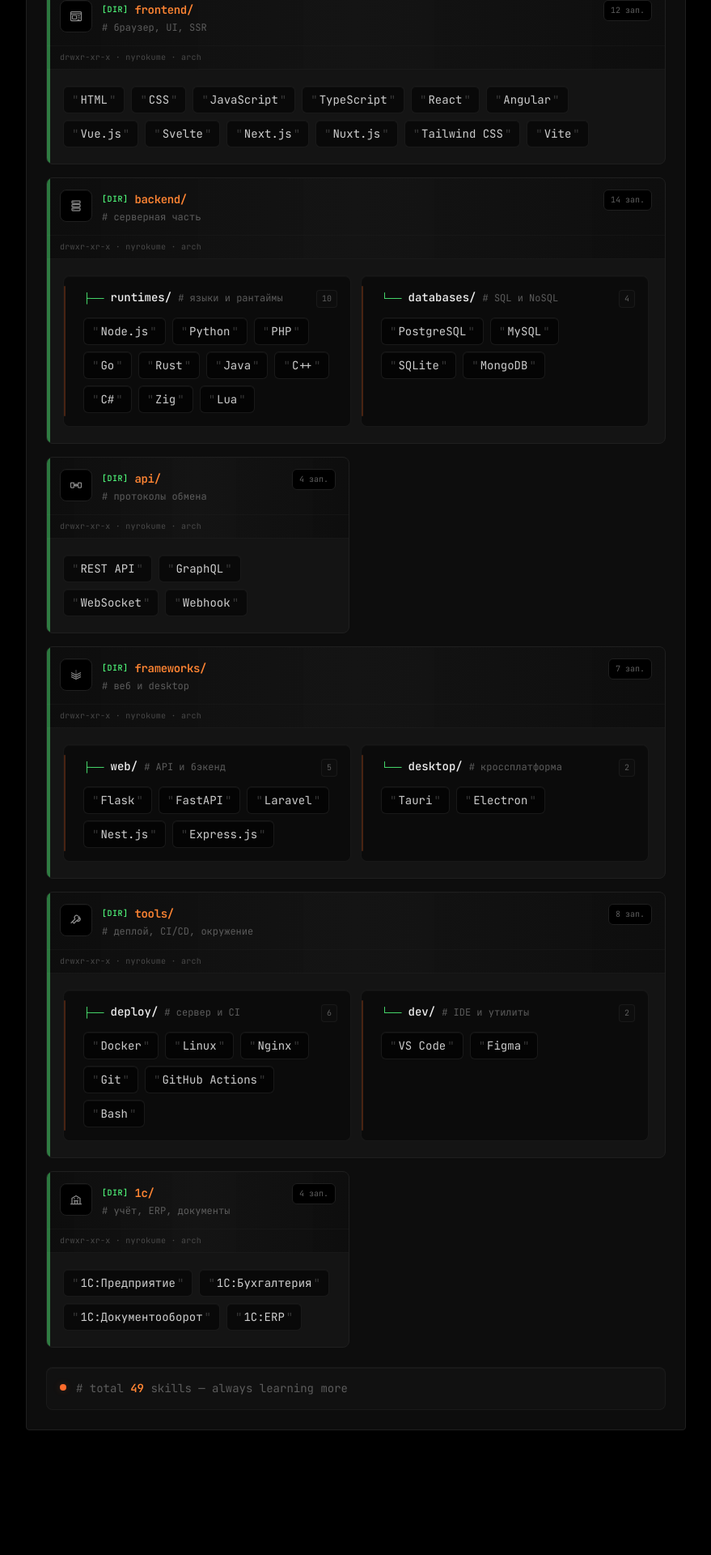
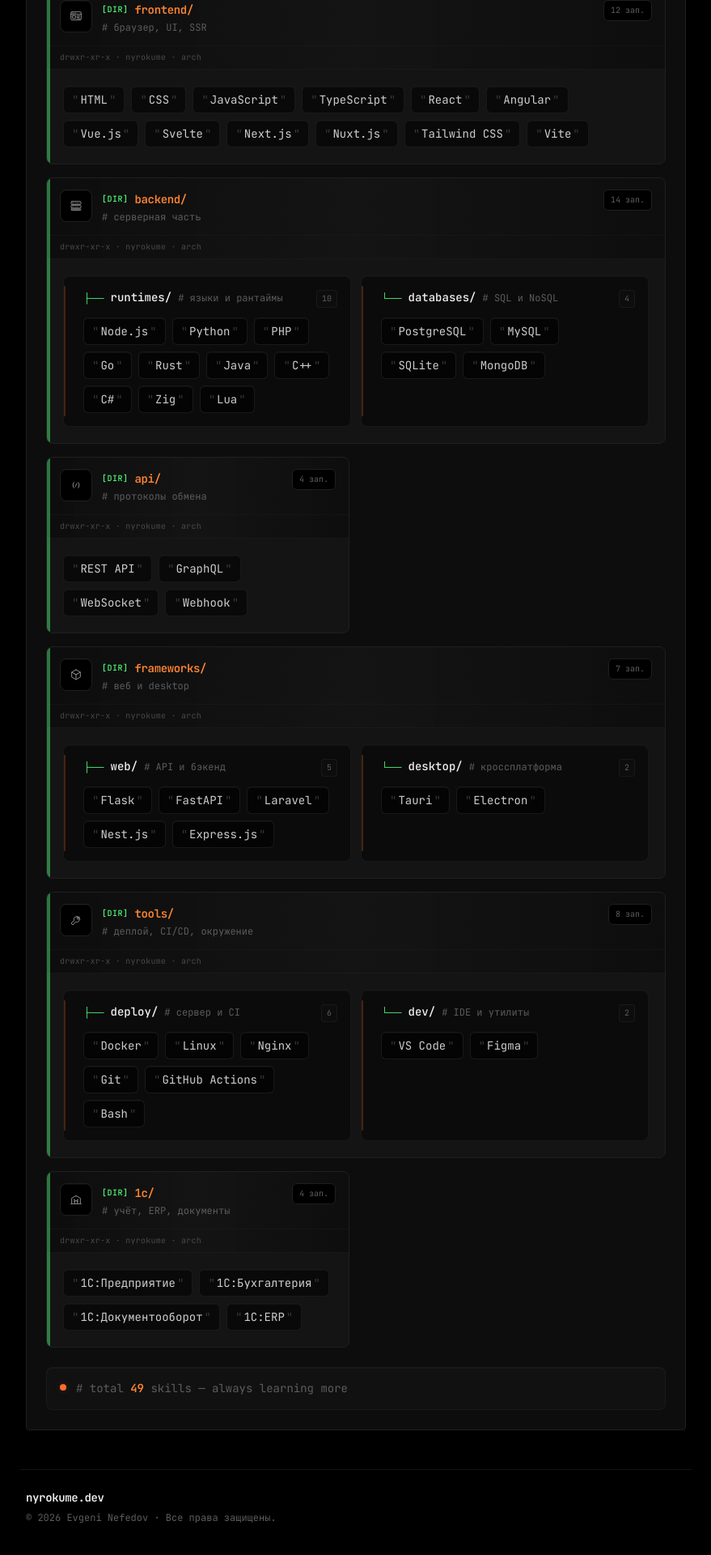
Before and after one commit to Nyrokume/nyrokume.dev, a Next.js app: page /skills in a window 1280 px wide. Shown: the part 214-2134 px from the top of the page at 81% size, without its empty margins (200-1079 px from the left). Before the commit the page ends 2028 px from the top, so only its background shows below. Built offline with nearby package versions, Linux system fonts and the light colour scheme; no server answers.

Commit message:
Improve about copy, footer, chat selects, and skill icons.
Rewrite about in first person aligned with skills, add site footer, replace native chat selects with theme-aware dropdowns, and refresh category SVG icons.

```diff
--- a/app/(site)/layout.tsx
+++ b/app/(site)/layout.tsx
@@ -1,4 +1,5 @@
 import { TopBar } from "@/components/layout/top-bar";
+import { SiteFooter } from "@/components/layout/site-footer";
 
 export default function SiteLayout({
   children,
@@ -6,7 +7,8 @@
   return (
     <>
       <TopBar />
-      <main className="page-shell pb-12">{children}</main>
+      <main className="page-shell pb-8">{children}</main>
+      <SiteFooter />
     </>
   );
 }
--- a/components/icons/skill-category-icon.tsx
+++ b/components/icons/skill-category-icon.tsx
@@ -3,7 +3,13 @@
   className?: string;
 };
 
-const iconClass = "h-3.5 w-3.5 shrink-0 stroke-current";
+const iconClass = "h-4 w-4 shrink-0 stroke-current";
+
+const stroke = {
+  strokeWidth: 1.5,
+  strokeLinecap: "round" as const,
+  strokeLinejoin: "round" as const,
+};
 
 export function SkillCategoryIcon({ id, className }: SkillCategoryIconProps) {
   const cn = className ? `${iconClass} ${className}` : iconClass;
@@ -11,79 +17,80 @@
   switch (id) {
     case "frontend":
       return (
-        <svg viewBox="0 0 16 16" className={cn} fill="none" aria-hidden>
-          <rect x="1.5" y="2.5" width="13" height="11" rx="1" strokeWidth="1.25" />
-          <path d="M1.5 5h13" strokeWidth="1.25" />
-          <rect x="3.5" y="7" width="5" height="4.5" rx="0.5" strokeWidth="1.1" />
-          <path d="M10 7.5h2.5M10 10h3M10 12.5h2" strokeWidth="1.1" strokeLinecap="round" />
+        <svg viewBox="0 0 24 24" className={cn} fill="none" aria-hidden>
+          <rect x="2.5" y="4" width="19" height="15" rx="2" {...stroke} />
+          <path d="M2.5 8.5h19" {...stroke} />
+          <circle cx="5.5" cy="6.25" r="0.85" fill="currentColor" stroke="none" />
+          <circle cx="8.25" cy="6.25" r="0.85" fill="currentColor" stroke="none" />
+          <circle cx="11" cy="6.25" r="0.85" fill="currentColor" stroke="none" />
+          <rect x="5" y="11" width="6.5" height="5" rx="1" {...stroke} />
+          <path d="M14 11.5h5M14 14h4M14 16.5h5.5" {...stroke} />
         </svg>
       );
 
     case "backend":
       return (
-        <svg viewBox="0 0 16 16" className={cn} fill="none" aria-hidden>
-          <rect x="3" y="2" width="10" height="3" rx="0.75" strokeWidth="1.25" />
-          <rect x="3" y="6.5" width="10" height="3" rx="0.75" strokeWidth="1.25" />
-          <rect x="3" y="11" width="10" height="3" rx="0.75" strokeWidth="1.25" />
-          <circle cx="5" cy="3.5" r="0.55" fill="currentColor" stroke="none" />
-          <circle cx="5" cy="8" r="0.55" fill="currentColor" stroke="none" />
-          <circle cx="5" cy="12.5" r="0.55" fill="currentColor" stroke="none" />
+        <svg viewBox="0 0 24 24" className={cn} fill="none" aria-hidden>
+          <rect x="3" y="4" width="18" height="5.5" rx="1.5" {...stroke} />
+          <rect x="3" y="11" width="18" height="5.5" rx="1.5" {...stroke} />
+          <rect x="3" y="18" width="18" height="2.5" rx="1" {...stroke} />
+          <circle cx="6.25" cy="6.75" r="1" fill="currentColor" stroke="none" />
+          <circle cx="6.25" cy="13.75" r="1" fill="currentColor" stroke="none" />
+          <path d="M9.5 6.75h8.5M9.5 13.75h6.5" {...stroke} opacity="0.45" />
+          <ellipse cx="12" cy="19.25" rx="4.5" ry="1.1" {...stroke} opacity="0.35" />
         </svg>
       );
 
     case "api":
       return (
-        <svg viewBox="0 0 16 16" className={cn} fill="none" aria-hidden>
-          <rect x="1.5" y="5" width="4" height="6" rx="0.75" strokeWidth="1.25" />
-          <rect x="10.5" y="5" width="4" height="6" rx="0.75" strokeWidth="1.25" />
-          <path d="M6 8h4" strokeWidth="1.25" strokeLinecap="round" />
-          <path d="M8.2 6.8 9.8 8 8.2 9.2" strokeWidth="1.1" strokeLinecap="round" strokeLinejoin="round" />
-          <path d="M7.8 6.8 6.2 8l1.6 1.2" strokeWidth="1.1" strokeLinecap="round" strokeLinejoin="round" />
+        <svg viewBox="0 0 24 24" className={cn} fill="none" aria-hidden>
+          <path d="M8 7C5.5 9 5.5 15 8 17" {...stroke} />
+          <path d="M16 7c2.5 2 2.5 8 0 10" {...stroke} />
+          <path d="M13.5 9 10.5 15" {...stroke} />
         </svg>
       );
 
     case "frameworks":
       return (
-        <svg viewBox="0 0 16 16" className={cn} fill="none" aria-hidden>
-          <path d="M2 10.5 8 13.5 14 10.5" strokeWidth="1.25" strokeLinejoin="round" />
-          <path d="M2 8 8 11 14 8" strokeWidth="1.25" strokeLinejoin="round" />
-          <path d="M2 5.5 8 8.5 14 5.5" strokeWidth="1.25" strokeLinejoin="round" />
-          <path d="M8 2.5v11" strokeWidth="1.1" strokeLinecap="round" opacity="0.55" />
+        <svg viewBox="0 0 24 24" className={cn} fill="none" aria-hidden>
+          <path d="M12 3 4 7.5v9L12 21l8-4.5v-9L12 3Z" {...stroke} />
+          <path d="M4 7.5 12 12l8-4.5M12 12v9" {...stroke} />
+          <path d="M8.5 9.75 12 12l3.5-2.25" {...stroke} opacity="0.55" />
         </svg>
       );
 
     case "tools":
       return (
-        <svg viewBox="0 0 16 16" className={cn} fill="none" aria-hidden>
+        <svg viewBox="0 0 24 24" className={cn} fill="none" aria-hidden>
           <path
-            d="M10.2 2.8a2.6 2.6 0 0 0-3.4 3.9L3.5 10l2 2 3.3-3.3a2.6 2.6 0 0 0 3.9-3.4L9.8 8.2"
-            strokeWidth="1.25"
-            strokeLinecap="round"
-            strokeLinejoin="round"
+            d="M14.7 6.3a4.5 4.5 0 0 0-6.1 6.1L3 18l3 3 5.6-5.6a4.5 4.5 0 0 0 6.1-6.1l-1.9 1.9-2.2-2.2 1.9-1.9Z"
+            {...stroke}
           />
-          <path d="M3.5 10 2 11.5" strokeWidth="1.25" strokeLinecap="round" />
-          <circle cx="11.5" cy="4.5" r="0.75" strokeWidth="1.1" />
+          <path d="M13.5 4.5 19.5 10.5" {...stroke} />
+          <circle cx="16.75" cy="7.25" r="1.35" {...stroke} />
         </svg>
       );
 
     case "enterprise":
       return (
-        <svg viewBox="0 0 16 16" className={cn} fill="none" aria-hidden>
-          <path d="M3 13.5V6.5l5-3 5 3v7" strokeWidth="1.25" strokeLinejoin="round" />
-          <path d="M6.5 13.5V9.5h3v4" strokeWidth="1.25" strokeLinejoin="round" />
-          <path d="M1.5 13.5h13" strokeWidth="1.25" strokeLinecap="round" />
-          <path d="M5.5 7h1M9.5 7h1M5.5 9.5h1M9.5 9.5h1" strokeWidth="1.1" strokeLinecap="round" />
+        <svg viewBox="0 0 24 24" className={cn} fill="none" aria-hidden>
+          <path d="M4 20V9.5l8-4.5 8 4.5V20" {...stroke} />
+          <path d="M2.5 20h19" {...stroke} />
+          <path d="M9.5 20v-5.5h5V20" {...stroke} />
+          <path d="M8 12.5h2M14 12.5h2M8 15.5h2M14 15.5h2" {...stroke} />
+          <path d="M12 5v2.5" {...stroke} opacity="0.55" />
         </svg>
       );
 
     default:
       return (
-        <svg viewBox="0 0 16 16" className={cn} fill="none" aria-hidden>
+        <svg viewBox="0 0 24 24" className={cn} fill="none" aria-hidden>
           <path
-            d="M2.5 4.5A1.5 1.5 0 0 1 4 3h8a1.5 1.5 0 0 1 1.5 1.5V12a1.5 1.5 0 0 1-1.5 1.5H4A1.5 1.5 0 0 1 2.5 12V4.5Z"
-            strokeWidth="1.25"
+            d="M4 6.5A2.5 2.5 0 0 1 6.5 4h11A2.5 2.5 0 0 1 20 6.5v11A2.5 2.5 0 0 1 17.5 20h-11A2.5 2.5 0 0 1 4 17.5v-11Z"
+            {...stroke}
           />
-          <path d="M2.5 6.5h11" strokeWidth="1.25" />
+          <path d="M4 9h16" {...stroke} />
+          <path d="M8 13h8M8 16h5" {...stroke} />
         </svg>
       );
   }
--- /dev/null
+++ b/components/layout/site-footer.tsx
@@ -0,0 +1,23 @@
+"use client";
+
+import Link from "next/link";
+import { useLocale } from "@/components/providers/locale-provider";
+
+export function SiteFooter() {
+  const { content } = useLocale();
+  const { footer } = content;
+
+  return (
+    <footer className="page-shell border-t border-border/60 pb-10 pt-8">
+      <div className="flex flex-col gap-1.5">
+        <Link
+          href="/"
+          className="focus-ring w-fit text-sm font-semibold tracking-tight text-foreground transition-colors hover:text-accent-bright"
+        >
+          {footer.site}
+        </Link>
+        <p className="text-xs leading-relaxed text-muted">{footer.copyright}</p>
+      </div>
+    </footer>
+  );
+}
--- a/content/resume.en.json
+++ b/content/resume.en.json
@@ -62,26 +62,27 @@
       {
         "title": "main",
         "items": [
-          "Frontend: layout and interfaces — landing pages, SPAs, dashboards and admin panels. HTML, CSS, JavaScript, TypeScript, React, Next.js, responsive UI and motion.",
-          "Backend: REST/GraphQL APIs, auth, roles, databases, cache and background jobs. Node.js, Python, Go, PHP — stack chosen per project.",
-          "Integrations: payments, email, webhooks, CRM and third-party APIs when services need to talk to each other.",
-          "AI for automation: chatbots, classification, text generation — only when it saves time or cost vs doing it manually."
+          "I work on frontend — everything visible in the browser: pages, forms, menus, user dashboards, and admin panels. I build responsive layouts with HTML, CSS, JavaScript, TypeScript, React, Angular, Vue, Svelte, Next.js, Nuxt, Tailwind, and Vite — see frontend/ in skills (12 items).",
+          "I write backend code: server logic, APIs, login and user roles, databases, cache, and background jobs. I use Node.js, Python, PHP, Go, Rust, Java, C++, C#, and more; PostgreSQL, MySQL, SQLite, MongoDB — all listed under backend/ in skills.",
+          "I connect services with REST, GraphQL, WebSocket, and webhooks — payments, email, CRM, third-party APIs. In skills that is the api/ folder.",
+          "I add AI — chatbots, request triage, draft text — only when doing it without AI is genuinely slower or more expensive."
         ]
       },
       {
         "title": "also",
         "items": [
-          "Desktop: Tauri, Electron — when you need an app outside the browser on Windows, macOS or Linux.",
-          "Systems & native: Rust, C++, C# — when performance or low-level work matters.",
-          "Legacy & niche: 1C, Lua — when it is already in the project or solves a specific task fast."
+          "I build servers with Flask, FastAPI, Laravel, Nest.js, Express and desktop apps with Tauri and Electron — see frameworks/ in skills.",
+          "I deploy with Docker, Linux, Nginx, Git, and GitHub Actions; I script with Bash and work in VS Code and Figma — the tools/ block in skills.",
+          "I work with 1C:Enterprise, Accounting, document flow, and ERP when it is already part of your workflow — listed under 1c/ in skills."
         ]
       },
       {
         "title": "approach",
         "items": [
-          "Understand the task and MVP first, then grow — no bloat or checkbox features.",
-          "Document key decisions, keep code readable, deliver something maintainable.",
-          "Reach out via Contact — we will discuss the task, timeline and find a solution."
+          "I start by clarifying the task with you in plain language: what success looks like, who it is for, and the timeline. I ship a minimal working version, we review together, then expand without bloat.",
+          "I explain key decisions, keep code readable, and hand off a project you can maintain without me.",
+          "Interested? Write me via Contact — I will reply and we can talk through your task.",
+          "Full stack — 49 items, see the skills section."
         ]
       }
     ]
@@ -291,5 +292,9 @@
     "echoCommand": "echo \"open for collab\"",
     "echoOutput": "open for collab",
     "exitLine": "process exited (0)"
+  },
+  "footer": {
+    "site": "nyrokume.dev",
+    "copyright": "© 2026 Evgeni Nefedov · All rights reserved."
   }
 }
--- a/content/resume.ru.json
+++ b/content/resume.ru.json
@@ -62,26 +62,27 @@
       {
         "title": "основное",
         "items": [
-          "Фронтенд: вёрстка и интерфейсы — лендинги, SPA, личные кабинеты и админки. HTML, CSS, JavaScript, TypeScript, React, Next.js, адаптив и анимации.",
-          "Бэкенд: REST/GraphQL API, авторизация, роли, базы данных, кэш и фоновые задачи. Node.js, Python, Go, PHP — выбираю стек под проект.",
-          "Интеграции: платежи, почта, webhooks, CRM и сторонние API — подключаю, когда нужно связать сервисы между собой.",
-          "AI для автоматизаций: чат-боты, классификация, генерация текстов — только если без этого дольше или дороже, чем с ним."
+          "Я занимаюсь фронтендом — всё, что видно в браузере: страницы, формы, меню, личные кабинеты и админки. Вёрстаю под телефон и компьютер, работаю с HTML, CSS, JavaScript, TypeScript, React, Angular, Vue, Svelte, Next.js, Nuxt, Tailwind и Vite — это мой блок frontend/ в skills (12 технологий).",
+          "Я пишу бэкенд: логику на сервере, API, вход и роли пользователей, базы данных, кэш и фоновые задачи. Беру Node.js, Python, PHP, Go, Rust, Java, C++, C# и другие рантаймы; PostgreSQL, MySQL, SQLite, MongoDB — всё это в backend/ в skills.",
+          "Я связываю сервисы между собой — REST, GraphQL, WebSocket, webhooks: оплата, почта, CRM, сторонние API. В skills это отдельная папка api/.",
+          "Я подключаю AI — чат-боты, разбор заявок, черновики текстов — только когда без этого реально дольше или дороже."
         ]
       },
       {
         "title": "также",
         "items": [
-          "Десктоп: Tauri, Electron — когда нужно приложение вне браузера под Windows, macOS или Linux.",
-          "Системное и низкоуровневое: Rust, C++, C# — если задача требует производительности или работы с железом.",
-          "Legacy и нишевое: 1C, Lua — если уже есть в проекте или нужно быстро закрыть конкретную задачу."
+          "Я собираю сервер на Flask, FastAPI, Laravel, Nest.js, Express и делаю десктоп на Tauri и Electron — смотри frameworks/ в skills.",
+          "Я деплою через Docker, Linux, Nginx, Git и GitHub Actions, пишу скрипты на Bash; в работе VS Code и Figma — блок tools/ в skills.",
+          "Я работаю с 1C: Предприятие, Бухгалтерия, документооборот, ERP — если это уже часть вашего процесса; перечислено в 1c/ в skills."
         ]
       },
       {
         "title": "подход",
         "items": [
-          "Сначала разбираю задачу и MVP, потом наращиваю — без лишнего кода и фич ради галочки.",
-          "Документирую ключевые решения, держу код читаемым, сдаю то, что можно поддерживать.",
-          "Пишите в Contact — обсудим задачу, сроки и найдём решение."
+          "Я сначала разбираю с вами задачу простыми словами: что должно получиться, для кого и в какие сроки. Делаю минимальную рабочую версию, проверяем вместе — потом наращиваю без лишнего.",
+          "Я объясняю ключевые решения, держу код читаемым и передаю проект так, чтобы его можно было поддерживать без меня.",
+          "Заинтересовало? Напишите мне в Contact — отвечу и обсудим задачу.",
+          "Полный стек — 49 пунктов, смотрите в разделе skills."
         ]
       }
     ]
@@ -291,5 +292,9 @@
     "echoCommand": "echo \"open for collab\"",
     "echoOutput": "open for collab",
     "exitLine": "process exited (0)"
+  },
+  "footer": {
+    "site": "nyrokume.dev",
+    "copyright": "© 2026 Evgeni Nefedov · Все права защищены."
   }
 }
--- a/lib/types.ts
+++ b/lib/types.ts
@@ -186,4 +186,8 @@
     echoOutput: string;
     exitLine: string;
   };
+  footer: {
+    site: string;
+    copyright: string;
+  };
 };
```
Also changed, not shown: components/sections/chat-section.tsx (+15 -23 lines), components/ui/terminal-select.tsx (added, +121 -0 lines).
